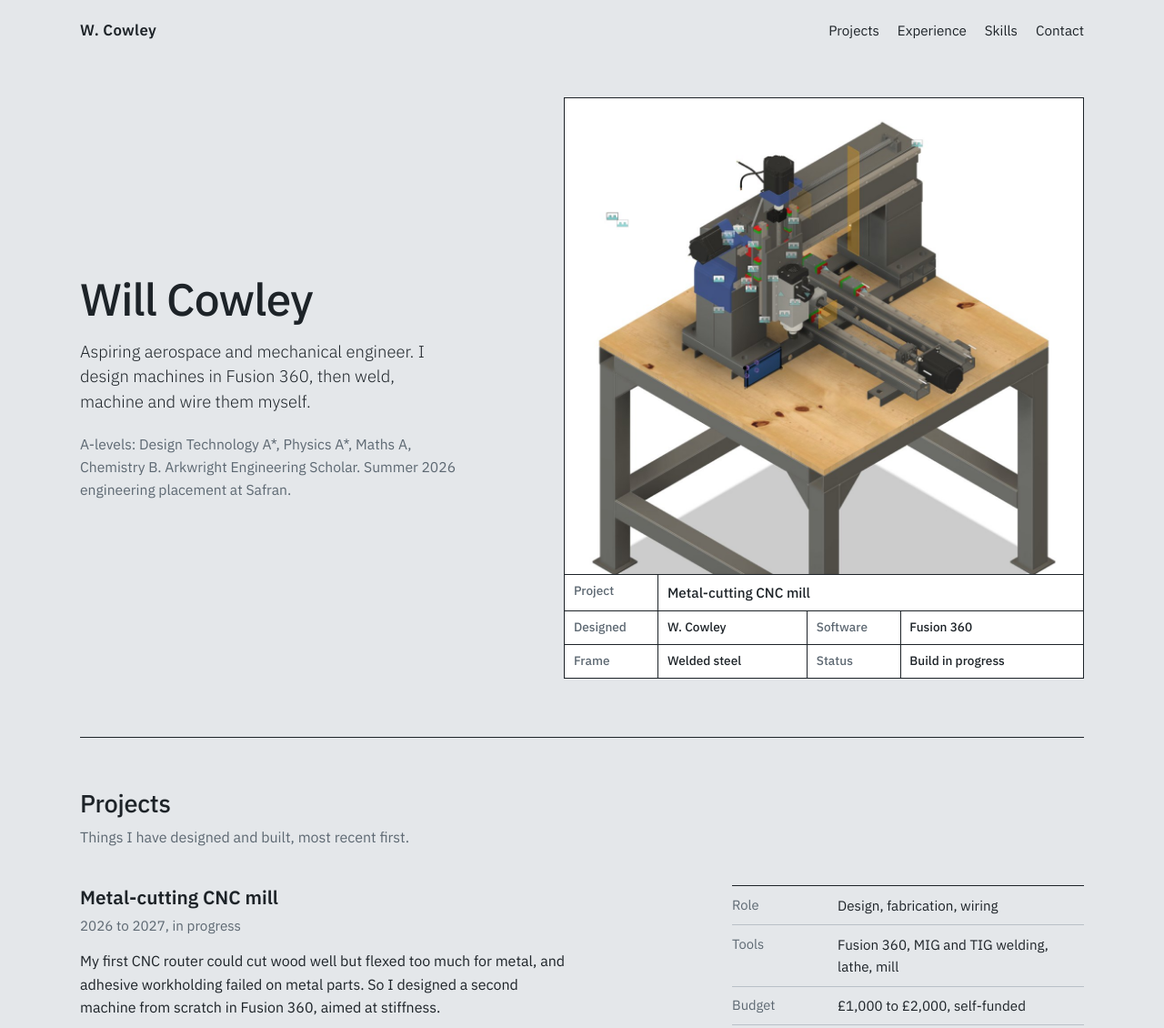
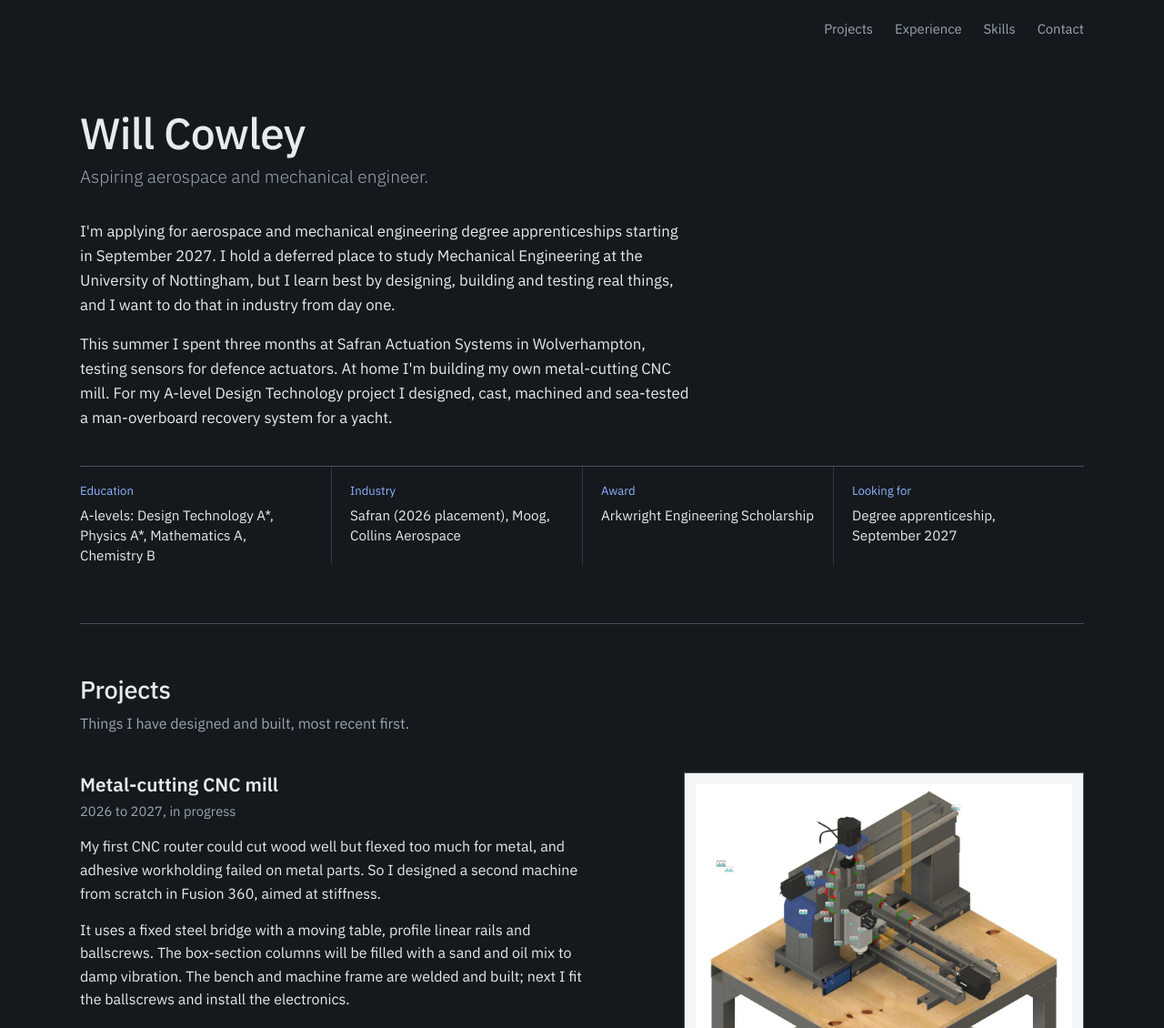
Before and after one commit to nickjcowley/will-cowley-portfolio, a plain HTML site: page index.html in a window 1280 px wide. Shown: the top 1130 px of the page at 91% size. Drawn offline with Linux system fonts and the light colour scheme.

Commit message:
Dark theme, introduction and key facts panel; remove header mark
Co-Authored-By: Claude Opus 5.5 <noreply@anthropic.com>
Claude-Session: https://claude.ai/code/session_01XZ5tfY6sT11iJ7qkt9L1wZ

```diff
--- a/index.html
+++ b/index.html
@@ -14,7 +14,6 @@
 <a class="skip" href="#main">Skip to content</a>
 
 <header class="site-head">
-  <a class="mark" href="#top">W. Cowley</a>
   <nav aria-label="Sections">
     <a href="#projects">Projects</a>
     <a href="#experience">Experience</a>
@@ -26,21 +25,18 @@
 <main id="main">
 
   <section class="hero" id="top">
-    <div class="hero-text">
-      <h1>Will Cowley</h1>
-      <p class="lede">Aspiring aerospace and mechanical engineer. I design machines in Fusion&nbsp;360, then weld, machine and wire them myself.</p>
-      <p class="hero-meta">A-levels: Design Technology A*, Physics A*, Maths A, Chemistry B. Arkwright Engineering Scholar. Summer 2026 engineering placement at Safran.</p>
+    <h1>Will Cowley</h1>
+    <p class="lede">Aspiring aerospace and mechanical engineer.</p>
+    <div class="intro-text">
+      <p>I'm applying for aerospace and mechanical engineering degree apprenticeships starting in September 2027. I hold a deferred place to study Mechanical Engineering at the University of Nottingham, but I learn best by designing, building and testing real things, and I want to do that in industry from day one.</p>
+      <p>This summer I spent three months at Safran Actuation Systems in Wolverhampton, testing sensors for defence actuators. At home I'm building my own metal-cutting CNC mill. For my A-level Design Technology project I designed, cast, machined and sea-tested a man-overboard recovery system for a yacht.</p>
     </div>
-
-    <figure class="sheet">
-      <img src="images/cnc-mill-fusion360.jpg" width="1100" height="1038"
-           alt="Fusion 360 model of Will's metal-cutting CNC mill: a fixed steel bridge carrying the spindle on linear rails, a moving table driven by a ballscrew, mounted on a welded steel bench.">
-      <table class="title-block" aria-label="Drawing details">
-        <tr><th scope="row">Project</th><td colspan="3">Metal-cutting CNC mill</td></tr>
-        <tr><th scope="row">Designed</th><td>W. Cowley</td><th scope="row">Software</th><td>Fusion 360</td></tr>
-        <tr><th scope="row">Frame</th><td>Welded steel</td><th scope="row">Status</th><td>Build in progress</td></tr>
-      </table>
-    </figure>
+    <dl class="facts">
+      <div><dt>Education</dt><dd>A-levels: Design Technology A*, Physics A*, Mathematics A, Chemistry B</dd></div>
+      <div><dt>Industry</dt><dd>Safran (2026 placement), Moog, Collins Aerospace</dd></div>
+      <div><dt>Award</dt><dd>Arkwright Engineering Scholarship</dd></div>
+      <div><dt>Looking for</dt><dd>Degree apprenticeship, September 2027</dd></div>
+    </dl>
   </section>
 
   <section class="block" id="projects" aria-labelledby="projects-h">
@@ -54,11 +50,22 @@
         <p>My first CNC router could cut wood well but flexed too much for metal, and adhesive workholding failed on metal parts. So I designed a second machine from scratch in Fusion 360, aimed at stiffness.</p>
         <p>It uses a fixed steel bridge with a moving table, profile linear rails and ballscrews. The box-section columns will be filled with a sand and oil mix to damp vibration. The bench and machine frame are welded and built; next I fit the ballscrews and install the electronics.</p>
       </div>
+      <div class="side">
+        <figure class="sheet">
+      <img src="images/cnc-mill-fusion360.jpg" width="1100" height="1038"
+           alt="Fusion 360 model of Will's metal-cutting CNC mill: a fixed steel bridge carrying the spindle on linear rails, a moving table driven by a ballscrew, mounted on a welded steel bench.">
+      <table class="title-block" aria-label="Drawing details">
+        <tr><th scope="row">Project</th><td colspan="3">Metal-cutting CNC mill</td></tr>
+        <tr><th scope="row">Designed</th><td>W. Cowley</td><th scope="row">Software</th><td>Fusion 360</td></tr>
+        <tr><th scope="row">Frame</th><td>Welded steel</td><th scope="row">Status</th><td>Build in progress</td></tr>
+      </table>
+    </figure>
       <dl class="spec">
         <div><dt>Role</dt><dd>Design, fabrication, wiring</dd></div>
         <div><dt>Tools</dt><dd>Fusion 360, MIG and TIG welding, lathe, mill</dd></div>
         <div><dt>Budget</dt><dd>£1,000 to £2,000, self-funded</dd></div>
       </dl>
+      </div>
     </article>
 
     <article class="project">
--- a/styles.css
+++ b/styles.css
@@ -1,161 +1,151 @@
 :root {
-  --alu: #e4e7ea;        /* brushed aluminium page */
-  --sheet: #ffffff;      /* drawing sheet */
-  --ink: #1d2328;        /* graphite */
-  --steel: #5d6872;      /* secondary text */
-  --rule: #b9c0c7;       /* construction lines */
-  --anod: #2b55c9;       /* anodised blue, from the machine brackets */
-  --measure: 34rem;
-  color-scheme: light;
+  --bg: #15191e;          /* graphite */
+  --panel: #1c2128;       /* raised surfaces */
+  --ink: #e7eaee;         /* primary text */
+  --steel: #9aa5b1;       /* secondary text */
+  --rule: #2e3640;        /* hairlines */
+  --rule-strong: #46515d; /* section dividers */
+  --accent: #8fb3ff;      /* steel blue, from the anodised brackets */
+  --sheet: #f4f6f8;       /* drawing paper for renders */
+  --measure: 36rem;
+  color-scheme: dark;
 }
 
 * { box-sizing: border-box; }
-
 html { scroll-behavior: smooth; }
 @media (prefers-reduced-motion: reduce) { html { scroll-behavior: auto; } }
 
 body {
   margin: 0;
-  background: var(--alu);
+  background: var(--bg);
   color: var(--ink);
   font-family: "IBM Plex Sans", system-ui, -apple-system, "Segoe UI", sans-serif;
   font-size: 1rem;
   line-height: 1.6;
-  font-weight: 400;
   -webkit-font-smoothing: antialiased;
 }
 
-a { color: var(--anod); text-underline-offset: 0.18em; }
+a { color: var(--accent); text-underline-offset: 0.18em; }
 a:hover { text-decoration-thickness: 2px; }
-:focus-visible { outline: 3px solid var(--anod); outline-offset: 3px; }
+:focus-visible { outline: 2px solid var(--accent); outline-offset: 3px; }
 
-.skip { position: absolute; left: -999px; top: 0; background: var(--ink); color: #fff; padding: .5rem 1rem; }
+.skip { position: absolute; left: -999px; top: 0; background: var(--ink); color: var(--bg); padding: .5rem 1rem; }
 .skip:focus { left: 1rem; z-index: 10; }
 
-/* Header */
+/* Header: navigation only */
 .site-head {
-  display: flex; justify-content: space-between; align-items: baseline; gap: 1rem; flex-wrap: wrap;
   max-width: 72rem; margin: 0 auto; padding: 1.25rem 1.5rem;
+  display: flex; justify-content: flex-end;
 }
-.mark {
-  font-weight: 600; letter-spacing: .02em;
-  color: var(--ink); text-decoration: none; font-size: 1.05rem;
-}
-.site-head nav { display: flex; gap: 1.25rem; flex-wrap: wrap; }
-.site-head nav a { color: var(--ink); text-decoration: none; font-size: .95rem; }
-.site-head nav a:hover { color: var(--anod); }
+.site-head nav { display: flex; gap: 1.5rem; flex-wrap: wrap; }
+.site-head nav a { color: var(--steel); text-decoration: none; font-size: .92rem; }
+.site-head nav a:hover { color: var(--ink); }
 
 main { max-width: 72rem; margin: 0 auto; padding: 0 1.5rem; }
 
-/* Hero */
-.hero {
-  display: grid; grid-template-columns: minmax(0, 5fr) minmax(0, 6fr);
-  gap: 3.5rem; align-items: center; padding: 2.5rem 0 4rem;
+/* Introduction */
+.hero { padding: 3.5rem 0 4rem; }
+h1 {
+  margin: 0 0 .4rem;
+  font-size: clamp(2.2rem, 4.2vw, 3rem);
+  line-height: 1.1; font-weight: 500; letter-spacing: -.015em;
 }
-h1 {
-  margin: 0 0 1rem;
-  font-size: clamp(2.2rem, 4.2vw, 3.1rem);
-  line-height: 1.1; font-weight: 500;
-  letter-spacing: -.015em;
+.lede { margin: 0 0 2rem; font-size: 1.2rem; font-weight: 300; color: var(--steel); }
+.intro-text p { max-width: 42rem; margin: 0 0 1rem; font-size: 1.05rem; }
+
+.facts {
+  margin: 2.5rem 0 0; padding: 0;
+  display: grid; grid-template-columns: repeat(4, minmax(0, 1fr));
+  border-top: 1px solid var(--rule-strong);
 }
-.lede { font-size: 1.15rem; line-height: 1.5; font-weight: 300; max-width: 26rem; margin: 0 0 1.25rem; }
-.hero-meta { color: var(--steel); max-width: 26rem; margin: 0; font-size: .98rem; }
-
-/* The drawing sheet: the one bold element */
-.sheet {
-  margin: 0; background: var(--sheet);
-  border: 1.5px solid var(--ink);
-  padding: 1rem 1rem 0;
-  position: relative;
-}
-.sheet img { display: block; width: 100%; height: auto; }
-.title-block {
-  width: calc(100% + 2rem); margin: 0 -1rem; border-collapse: collapse;
-  font-size: .85rem; border-top: 1.5px solid var(--ink);
-}
-.title-block th, .title-block td { border: 1px solid var(--ink); padding: .45rem .6rem; text-align: left; vertical-align: top; }
-.title-block tr > :first-child { border-left: 0; }
-.title-block tr > :last-child { border-right: 0; }
-.title-block tr:last-child > * { border-bottom: 0; }
-.title-block th { font-weight: 500; color: var(--steel); width: 18%; white-space: nowrap; }
-.title-block td { font-weight: 500; }
-.title-block tr:first-child td { font-size: .95rem; }
+.facts div { padding: 1rem 1.25rem 0 0; }
+.facts div + div { padding-left: 1.25rem; border-left: 1px solid var(--rule); }
+.facts dt { font-size: .82rem; color: var(--accent); margin-bottom: .3rem; }
+.facts dd { margin: 0; font-size: .95rem; line-height: 1.45; }
 
 /* Sections */
-.block { padding: 3.5rem 0; border-top: 1px solid var(--ink); }
-h2 {
-  margin: 0 0 .5rem; font-size: clamp(1.4rem, 2.4vw, 1.7rem); line-height: 1.2;
-  font-weight: 500; letter-spacing: -.01em;
-}
+.block { padding: 3.5rem 0; border-top: 1px solid var(--rule-strong); }
+h2 { margin: 0 0 .5rem; font-size: clamp(1.4rem, 2.4vw, 1.7rem); line-height: 1.2; font-weight: 500; letter-spacing: -.01em; }
 .intro { color: var(--steel); margin: 0 0 2.5rem; }
 h3 { margin: 0 0 .3rem; font-size: 1.1rem; line-height: 1.3; font-weight: 600; }
-.when { margin: 0 0 .75rem; color: var(--steel); font-size: .95rem; }
+.when { margin: 0 0 .75rem; color: var(--steel); font-size: .92rem; }
 p { max-width: var(--measure); }
 
 /* Projects */
 .project {
-  display: grid; grid-template-columns: minmax(0, 7fr) minmax(0, 4fr); gap: 2.5rem;
-  padding: 2rem 0; border-top: 1px solid var(--rule);
+  display: grid; grid-template-columns: minmax(0, 7fr) minmax(0, 5fr); gap: 3rem;
+  padding: 2.25rem 0; border-top: 1px solid var(--rule);
 }
 .project:first-of-type { border-top: 0; padding-top: 0; }
 .project-body p { margin: 0 0 .9rem; }
 .feature h3 { font-size: 1.3rem; }
-.spec { margin: 0; align-self: start; border-top: 1.5px solid var(--ink); }
+
+.side { display: grid; gap: 1rem; align-self: start; }
+.spec { margin: 0; border-top: 1px solid var(--rule-strong); }
 .spec div { display: grid; grid-template-columns: 6.5rem 1fr; gap: .75rem; padding: .55rem 0; border-bottom: 1px solid var(--rule); }
-.spec dt { color: var(--steel); font-size: .92rem; }
-.spec dd { margin: 0; font-size: .95rem; }
+.spec dt { color: var(--steel); font-size: .88rem; }
+.spec dd { margin: 0; font-size: .92rem; }
 
-.smaller { padding-top: 2rem; border-top: 1px solid var(--rule); }
+/* CNC drawing: a light sheet on the dark page */
+.sheet { margin: 0; background: var(--sheet); color: #1d2328; border: 1px solid var(--rule-strong); padding: .75rem .75rem 0; }
+.sheet img { display: block; width: 100%; height: auto; }
+.title-block { width: calc(100% + 1.5rem); margin: 0 -.75rem; border-collapse: collapse; font-size: .8rem; border-top: 1px solid #1d2328; }
+.title-block th, .title-block td { border: 1px solid #1d2328; padding: .4rem .55rem; text-align: left; vertical-align: top; }
+.title-block tr > :first-child { border-left: 0; }
+.title-block tr > :last-child { border-right: 0; }
+.title-block tr:last-child > * { border-bottom: 0; }
+.title-block th { font-weight: 400; color: #5d6872; width: 18%; white-space: nowrap; }
+.title-block td { font-weight: 500; }
+
+.shot { margin: 0; }
+.shot img { display: block; width: 100%; height: auto; border: 1px solid var(--rule); background: var(--panel); }
+.shot figcaption { font-size: .82rem; color: var(--steel); margin-top: .4rem; }
+.pair { display: grid; grid-template-columns: 1fr 1fr; gap: 1rem; align-items: start; }
+.project > .shot, .project > .pair { align-self: start; }
+
+.smaller { padding-top: 2.25rem; border-top: 1px solid var(--rule); }
 .smaller ul { margin: .75rem 0 0; padding-left: 1.1rem; max-width: 44rem; }
 .smaller li { margin-bottom: .5rem; }
+.gallery { display: grid; grid-template-columns: repeat(3, minmax(0, 1fr)); gap: 1.25rem; margin: 1.25rem 0 1.75rem; }
+.gallery .shot img { aspect-ratio: 4 / 3; object-fit: cover; }
 
-/* Experience: dated, so a timeline */
+/* Experience timeline */
 .timeline { list-style: none; margin: 2rem 0 0; padding: 0; }
-.timeline li {
-  display: grid; grid-template-columns: 9rem minmax(0, 1fr); column-gap: 2rem;
-  padding: 1.5rem 0; border-top: 1px solid var(--rule);
-}
+.timeline li { display: grid; grid-template-columns: 9rem minmax(0, 1fr); column-gap: 2rem; padding: 1.5rem 0; border-top: 1px solid var(--rule); }
 .timeline li:first-child { border-top: 0; }
-.timeline .when { grid-row: span 2; margin: .15rem 0 0; color: var(--anod); font-weight: 500; font-size: .9rem; }
+.timeline .when { grid-row: span 2; margin: .15rem 0 0; color: var(--accent); font-size: .88rem; }
 .timeline p:not(.when) { margin: 0; }
 
 /* Skills */
 .skills { display: grid; grid-template-columns: repeat(3, minmax(0, 1fr)); gap: 2.5rem; margin-top: 2rem; }
-.skills p { margin: 0; }
+.skills p { margin: 0; color: var(--ink); }
 .sub { margin-top: 3rem; }
 .plain { margin: .75rem 0 0; padding-left: 1.1rem; max-width: 46rem; }
 .plain li { margin-bottom: .5rem; }
 
 /* Contact */
-.contact .email {
-  font-size: 1.2rem; font-weight: 500;
-  overflow-wrap: anywhere;
-}
+.contact .email { font-size: 1.15rem; font-weight: 500; overflow-wrap: anywhere; }
 
-.site-foot { max-width: 72rem; margin: 0 auto; padding: 2rem 1.5rem 3rem; color: var(--steel); font-size: .9rem; border-top: 1.5px solid var(--ink); }
+.site-foot { max-width: 72rem; margin: 0 auto; padding: 2rem 1.5rem 3rem; color: var(--steel); font-size: .88rem; border-top: 1px solid var(--rule-strong); }
 .site-foot p { margin: 0; }
+
+strong { font-weight: 600; }
 
 /* Narrow screens */
 @media (max-width: 52rem) {
-  .hero { grid-template-columns: 1fr; gap: 2rem; padding-top: 1.5rem; }
+  .facts { grid-template-columns: 1fr 1fr; }
+  .facts div:nth-child(3) { padding-left: 0; border-left: 0; }
   .project { grid-template-columns: 1fr; gap: 1.25rem; }
   .skills { grid-template-columns: 1fr; gap: 1.5rem; }
   .timeline li { grid-template-columns: 1fr; }
   .timeline .when { grid-row: auto; margin-bottom: .35rem; }
+  .gallery { grid-template-columns: 1fr 1fr; }
 }
 @media (max-width: 30rem) {
   main, .site-head, .site-foot { padding-left: 1rem; padding-right: 1rem; }
+  .site-head { justify-content: flex-start; }
+  .facts { grid-template-columns: 1fr; }
+  .facts div, .facts div + div { padding-left: 0; border-left: 0; padding-bottom: .75rem; border-bottom: 1px solid var(--rule); }
+  .pair { grid-template-columns: 1fr; }
   .title-block th { width: auto; }
 }
-
-/* Project images */
-.side { display: grid; gap: 1rem; align-self: start; }
-.shot { margin: 0; }
-.shot img { display: block; width: 100%; height: auto; background: var(--sheet); border: 1px solid var(--rule); }
-.shot figcaption { font-size: .85rem; color: var(--steel); margin-top: .4rem; }
-.pair { display: grid; grid-template-columns: 1fr 1fr; gap: 1rem; align-items: start; }
-.project > .shot, .project > .pair { align-self: start; }
-.gallery { display: grid; grid-template-columns: repeat(3, minmax(0, 1fr)); gap: 1.25rem; margin: 1.25rem 0 1.75rem; }
-.gallery .shot img { aspect-ratio: 4 / 3; object-fit: cover; }
-@media (max-width: 52rem) { .gallery { grid-template-columns: 1fr 1fr; } }
-@media (max-width: 30rem) { .pair { grid-template-columns: 1fr; } }
```
